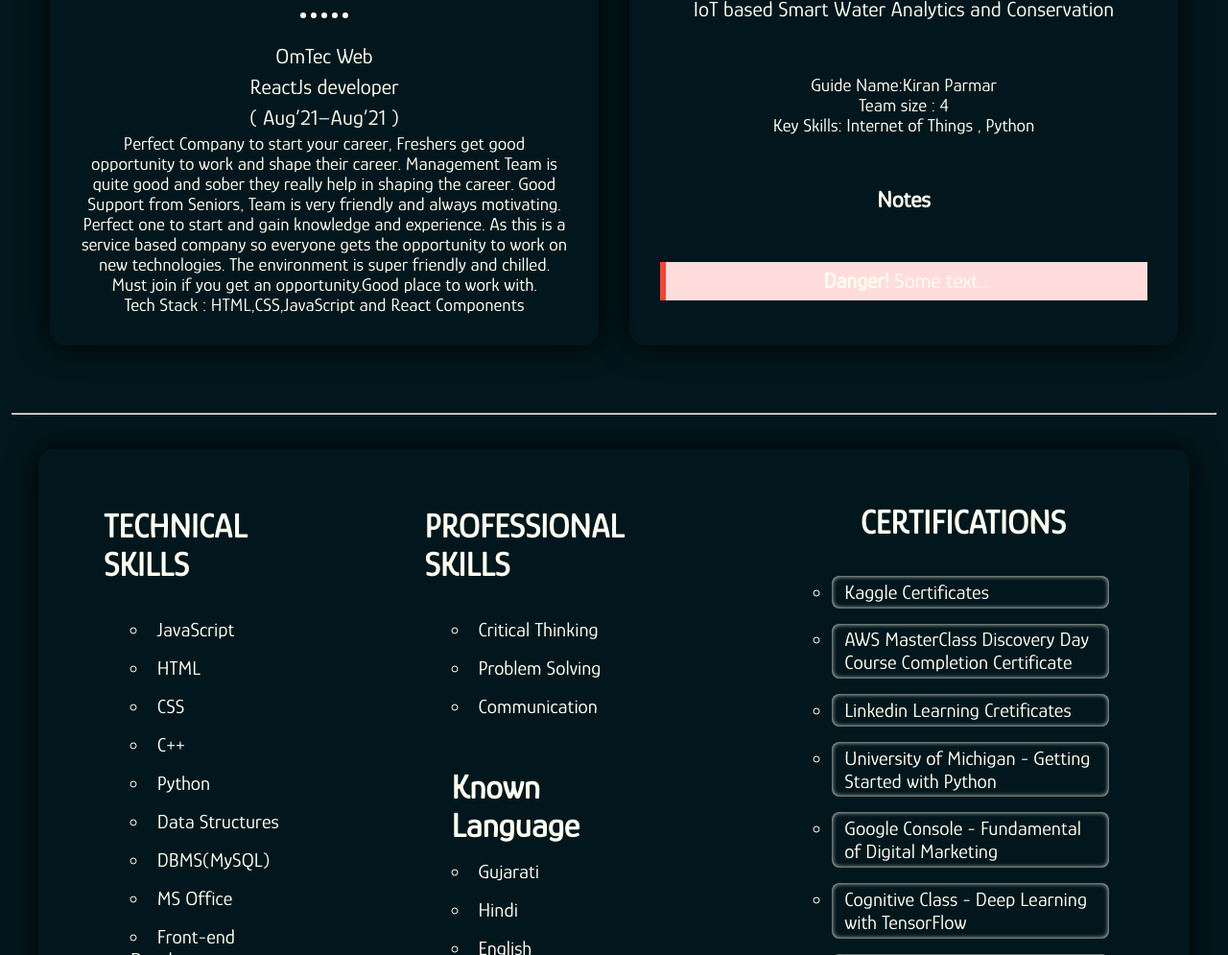
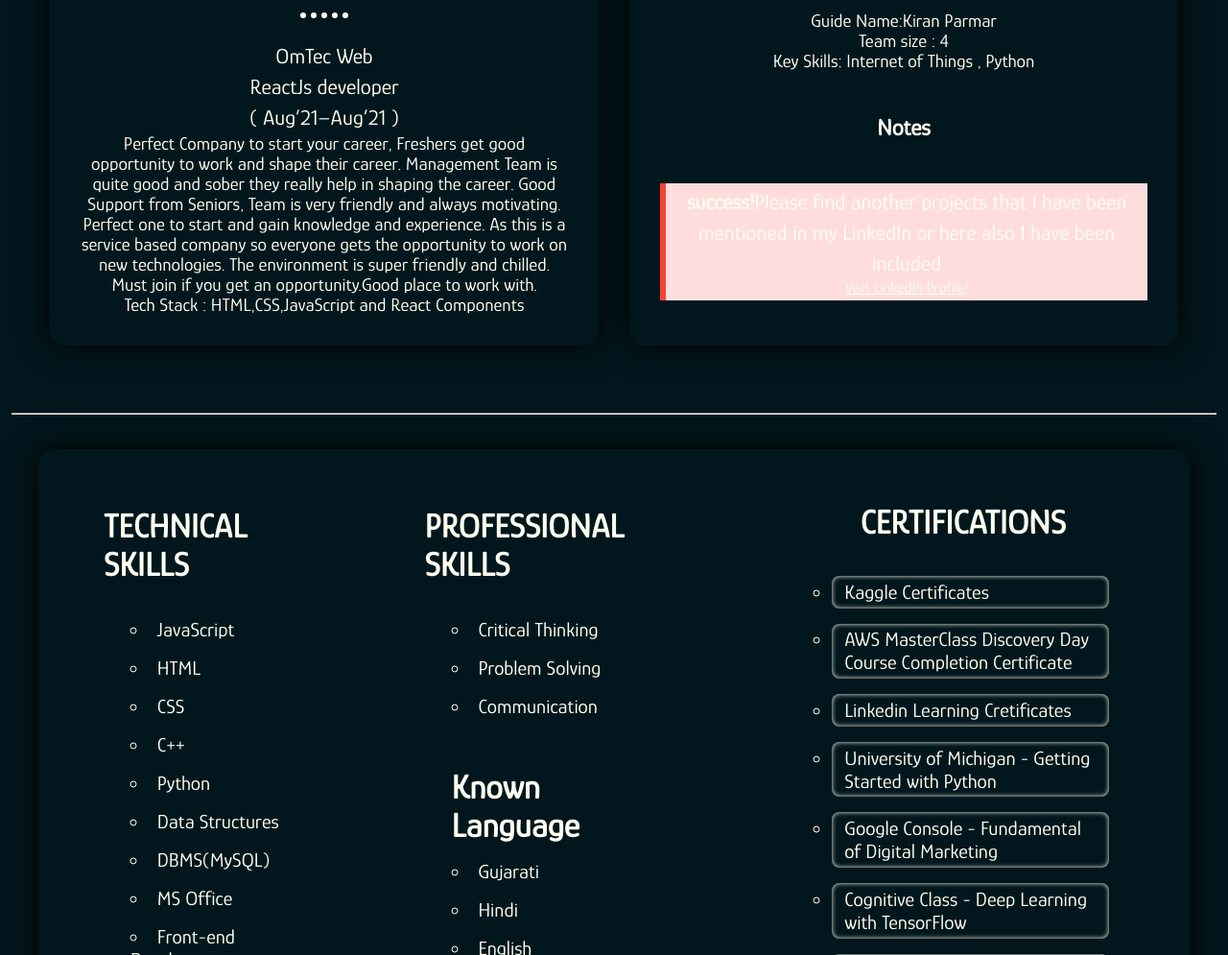
Before and after one commit to RenishSalakhana/My-Portfolio, a plain HTML site: page index.html in a window 1280 px wide. Shown: the part 2334-3329 px from the top of the page at 96% size. Drawn offline with Linux system fonts and the light colour scheme.

Commit message:
Update index.html

```diff
--- a/index.html
+++ b/index.html
@@ -120,12 +120,13 @@
                     <p>ReactJs developer</p>
                     <p>( Aug’21–Aug’21 )</p>
                     <ul>
-                        <li>Perfect Company to start your career, Freshers get good opportunity to work and shape their career. Management Team is quite good and sober they really help in shaping the career.
-Good Support from Seniors, Team is very friendly and always motivating.
-Perfect one to start and gain knowledge and experience.
-As this is a service based company so everyone gets the opportunity to work on new technologies.
-The environment is super friendly and chilled.
-Must join if you get an opportunity.Good place to work with.</li>
+                        <li>Perfect Company to start your career, Freshers get good opportunity to work and shape their career.
+                            Management Team is quite good and sober they really help in shaping the career.
+                            Good Support from Seniors, Team is very friendly and always motivating.
+                            Perfect one to start and gain knowledge and experience.
+                            As this is a service based company so everyone gets the opportunity to work on new technologies.
+                            The environment is super friendly and chilled.
+                            Must join if you get an opportunity.Good place to work with.</li>
                         <li>Tech Stack : HTML,CSS,JavaScript and React Components</li>
                     </ul>
                 </div>
@@ -159,7 +160,8 @@ Must join if you get an opportunity.Good place to work with.</li>
                     </ul>
                     <h2>Notes</h2>
                        <div class="danger">
-                          <p><strong>Danger!</strong> Some text...</p>
+                          <p><strong>success!</strong>Please find another projects that I have been mentioned in my LinkedIn or here also I have been included</p>
+                          <a href="https://www.linkedin.com/in/renish-salakhana%E2%9A%A1-9a83211b1/" target="_blank">Visit LinkedIn Profile!</a>
                      </div>
                 </div>
             </div>
```
